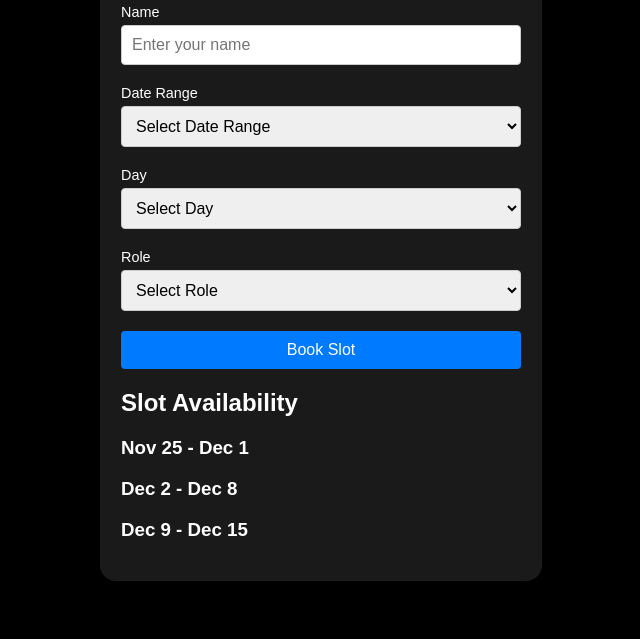
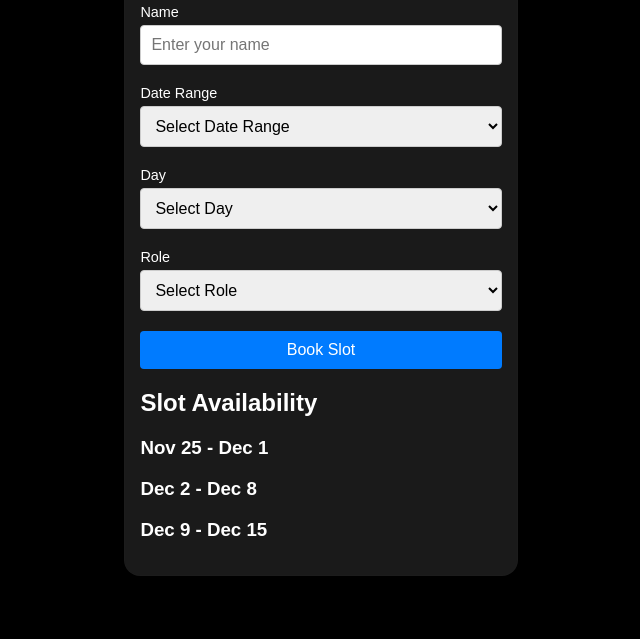
Before and after one commit to tensormvjce/portal, a plain HTML site: page index.html in a window 1280 px wide. Shown: the part 161-800 px from the top of the page, without its empty margins (319-959 px from the left). Drawn offline with Linux system fonts and the light colour scheme; a script that the page names is missing.

Commit message:
Update styles.css

```diff
--- a/styles.css
+++ b/styles.css
@@ -10,12 +10,12 @@ body {
 }
 
 .container {
-    margin: 20px;
-/*     height: 90vh; */
-    width: 70%;
+    margin: 50px;
+/*     height: 80vh; */
+    /* width: 70%; */
     max-width: 400px;
     border-radius: 10px;
-    padding: 20px;
+    padding: 15px;
     background: rgba(248, 248, 248, 0.1);
     border-radius: 16px;
     box-shadow: 0 4px 30px rgba(0, 0, 0, 0.1);
```
